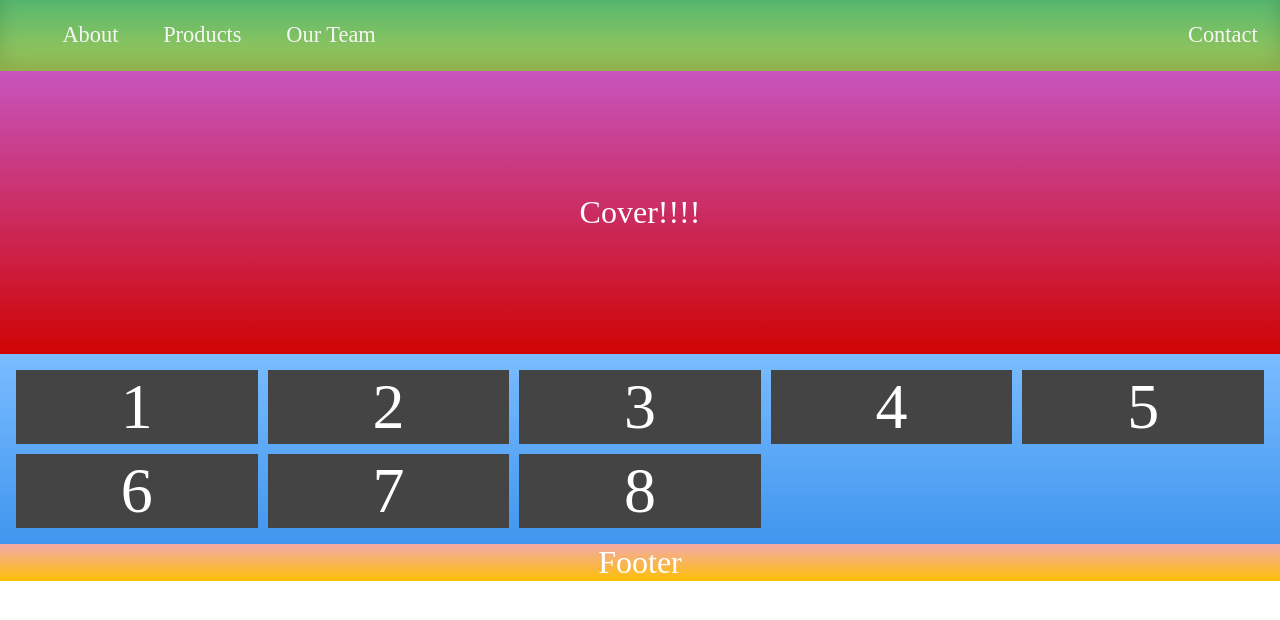
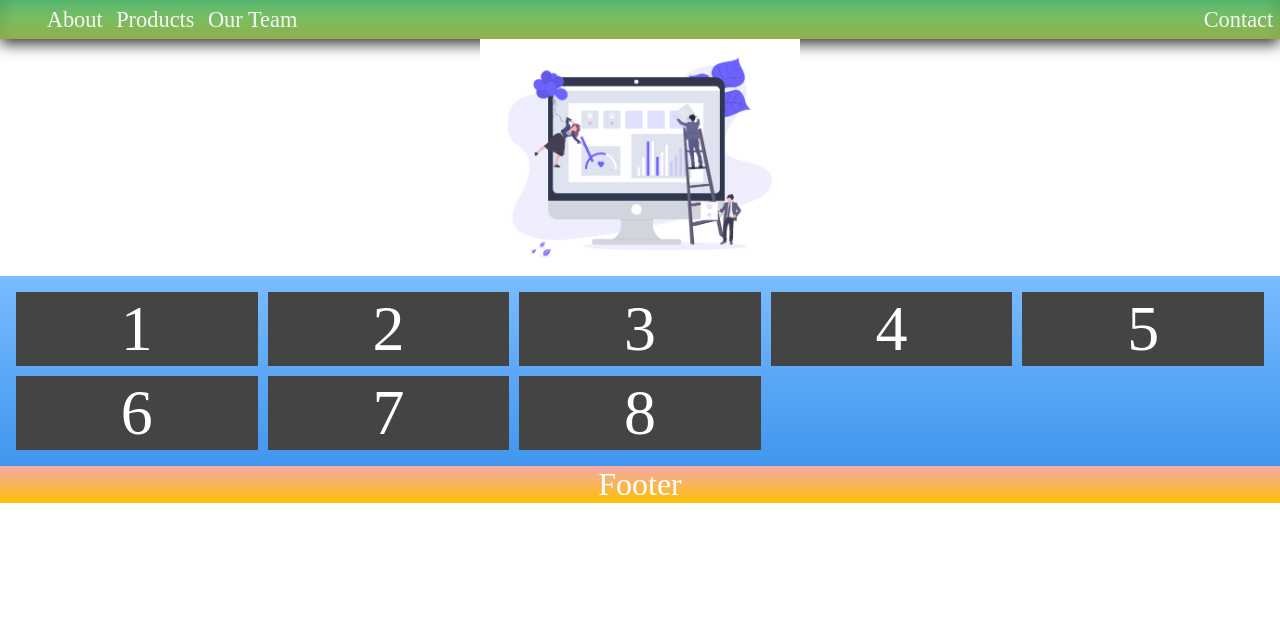
Before and after one commit to wongprom/siteLayout-cssGrid-flexBox.github.io, a plain HTML site: page index.html in a window 1280 px wide. Drawn offline with Linux system fonts and the light colour scheme.

Commit message:
Add cover img.

```diff
--- a/index.html
+++ b/index.html
@@ -7,7 +7,7 @@
 </head>
 
 <body>
-  <div class="container">
+
   <div class="zone green">
     <nav>
       <ul class="main-nav">
@@ -19,8 +19,8 @@
       </ul>
     </nav>
   </div>
-    <div class="zone red">
-      <p>Cover!!!!</p>
+  <div class=" container zone">
+    <img class="cover" src="./img/undraw.png" alt="">
   </div>
 
   <div class="zone blue grid-container">
@@ -36,7 +36,7 @@
   <footer>
     <div class="zone yellow">Footer</div>
   </footer>
-  </div>
+
 </body>
 
 </html>
--- a/style.css
+++ b/style.css
@@ -5,18 +5,18 @@ body{
 .container {
     display: grid;
     grid-template-columns: 1fr;
-    grid-template-rows: 1fr 4fr auto 1fr;
+    grid-template-rows: auto 4fr auto 1fr;
 
 }
 /* green */
 
-ul{
+.main-nav{
     margin:0;
     display: flex;
     list-style: none;
 }
 li{
-    padding:1em;
+    padding:0.3em;
     font-size: 0.7em;
 }
 .spacer {
@@ -28,14 +28,21 @@ a{
     color:whitesmoke;
   }
 
+.cover{
+    display: flex;
+    width: 10em;
+    justify-self: center;
+    align-self: center;
+}
+
 @media only screen and (max-width: 600px){
 
-    ul{
+    .main-nav{
         padding: 0;
+        height:100%;
     }
     li{
         font-size: 0.5em;
-        padding: 1em 0.3em;
     }
 }
   /* Cover */
@@ -44,6 +51,7 @@ a{
     justify-content: center;
     align-items: center;
 }
+
 /* grid */
 .grid-container {
    padding:.5em;
```
Lines whose indentation alone changed are shown as unchanged.
